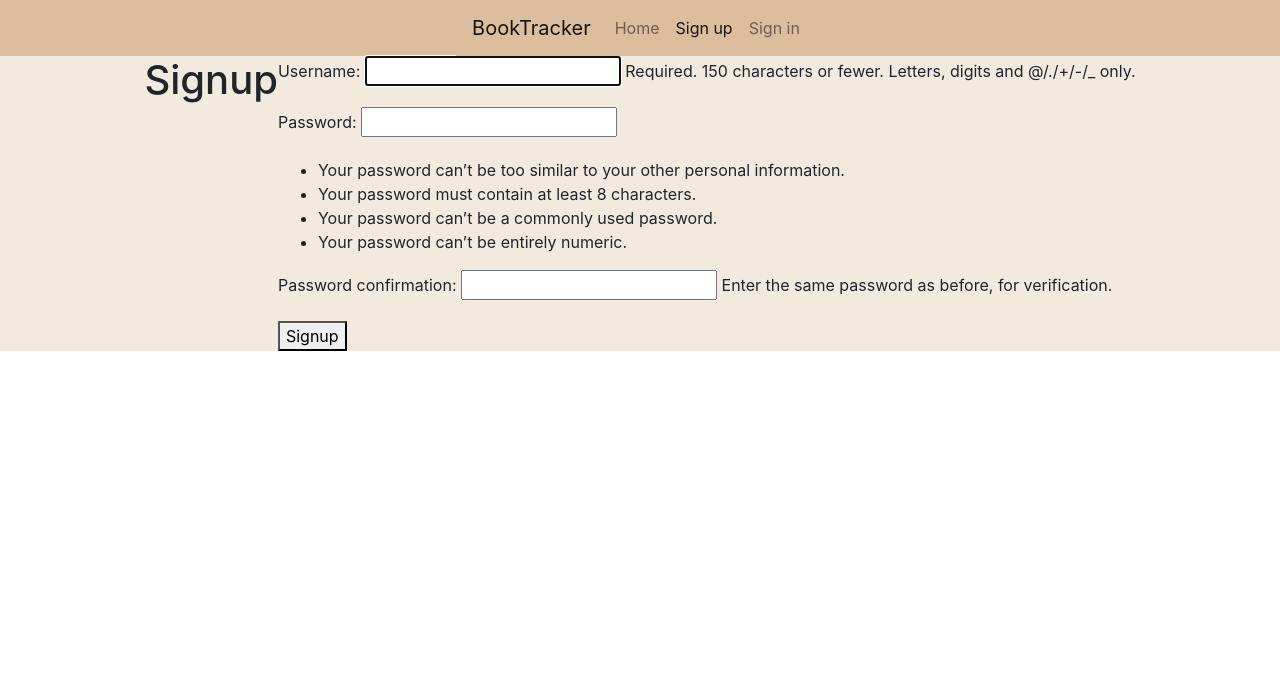
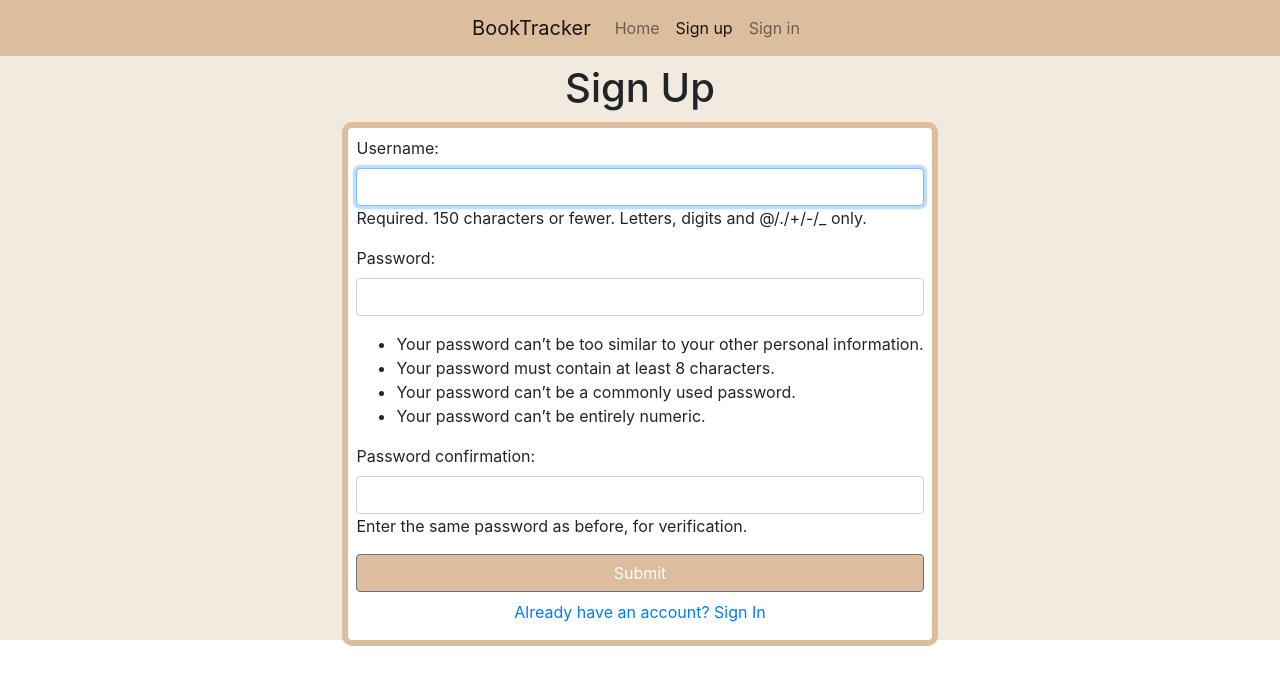
Before and after one commit to CARLOSDESTYT/BookTracker, a Django app: page /signup/ in a window 1280 px wide. Shown: the top 685 px of the page. Run offline with Django 5.2, Linux system fonts and the light colour scheme.

Commit message:
add style to sign up and sign in forms. fix layout on book tab

```diff
--- a/books/forms.py
+++ b/books/forms.py
@@ -1,4 +1,7 @@
 from django.forms import ModelForm
+from django.contrib.auth.forms import UserCreationForm
+from django.contrib.auth.forms import AuthenticationForm
+from django.contrib.auth.models import User
 from django import forms
 from .models import Book
 
@@ -9,3 +12,21 @@
         widgets = {
             'goal': forms.DateInput(attrs={'type': 'date'}),
         }
+class SignUpForm(UserCreationForm):
+    class Meta:
+        model = User
+        fields = ('username', 'password1', 'password2')
+    def __init__(self, *args, **kwargs):
+        super(SignUpForm, self).__init__(*args, **kwargs)
+        self.fields['username'].widget.attrs['class'] = 'form-control'
+        self.fields['password1'].widget.attrs['class'] = 'form-control'
+        self.fields['password2'].widget.attrs['class'] = 'form-control'
+
+class SignInForm(AuthenticationForm):
+    class Meta:
+        model = User
+        fields = ('username', 'password')
+    def __init__(self, *args, **kwargs):
+        super(SignInForm, self).__init__(*args, **kwargs)
+        self.fields['username'].widget.attrs['class'] = 'form-control'
+        self.fields['password'].widget.attrs['class'] = 'form-control'
--- a/books/templates/signup.html
+++ b/books/templates/signup.html
@@ -1,16 +1,29 @@
 {% extends "base.html" %}
 {% block content %}
+{%load static%}
 
-<h1>Signup</h1>
 
 {{error}}
+<br/>
 
-<form action="/signup/" method="post">
-    {% csrf_token %}
-    {{form.as_p}}
-    <button>
-        Signup
-    </button>
-</form>
 
+<div class = "d-flex flex-column justify-content-center flex-wrap rounded">
+    <div class="d-flex p-2 justify-content-center">
+        <h1>Sign Up</h1>
+    </div>
+    <div class = "p-2 rounded formOutline" style=" background-color:#FFFFFF">
+        <form action="/signup/" method="post">
+            {% csrf_token %}
+            {{form.as_p}}
+            {% comment %} <button type="submit" value=>
+                Signup
+            </button> {% endcomment %}
+            <button type="submit" class="formButtonColor btn btn-secondary btn-block ">Submit</button>
+        </form>
+        <div class="d-flex p-2 justify-content-center">
+                    <a href="/signin">Already have an account? Sign In</h1>
+        </div>
+
+
+</div>
 {% endblock %}
--- a/books/views.py
+++ b/books/views.py
@@ -6,6 +6,8 @@
 from django.db import IntegrityError
 from django.utils import timezone
 from .forms import BookForm
+from .forms import SignUpForm
+from .forms import SignInForm
 from .models import Book
 
 
@@ -16,7 +18,7 @@
 
 def signup(request):
     if request.method == 'GET':
-        return render(request, 'signup.html', {'form': UserCreationForm()})
+        return render(request, 'signup.html', {'form': SignUpForm()})
     else:
         if request.POST['password1'] == request.POST['password2']:
             # Registrar el usuario
@@ -26,8 +28,8 @@
                 login(request, user)
                 return redirect('books')
             except IntegrityError:
-                return render(request, 'signup.html', {'form': UserCreationForm(), 'error': 'El usuario ya existe'})
-        return render(request, 'signup.html', {'form': UserCreationForm(), 'error': 'Las contraseñas no coinciden'})
+                return render(request, 'signup.html', {'form': SignUpForm(), 'error': 'El usuario ya existe'})
+        return render(request, 'signup.html', {'form': SignUpForm(), 'error': 'Las contraseñas no coinciden'})
 
 @login_required
 def books(request):
@@ -95,11 +97,11 @@
 
 def signin(request):
     if request.method == 'GET':
-        return render(request, 'signin.html', {'form': AuthenticationForm()})
+        return render(request, 'signin.html', {'form': SignInForm()})
     else:
         user = authenticate(request, username=request.POST['username'], password=request.POST['password'])
         if user is None:
-            return render(request, 'signin.html', {'form': AuthenticationForm(), 'error': 'El usuario o la contraseña no son incorrectos'})
+            return render(request, 'signin.html', {'form': SignInForm(), 'error': 'El usuario o la contraseña no son incorrectos'})
         else:
             login(request, user)
             return redirect('books')
--- a/static/style.css
+++ b/static/style.css
@@ -4,3 +4,10 @@
 .pagebg{
     background-color: #F2E9DCF0;
 }
+.formOutline{
+    outline: 6px solid #DCBD9E;
+}
+.formButtonColor{
+    background-color: #DCBD9E;
+    color: #FFFFFF;
+}
```
Also changed, not shown: books/templates/books.html (+5 -3 lines), books/templates/signin.html (+15 -9 lines), db.sqlite3.
